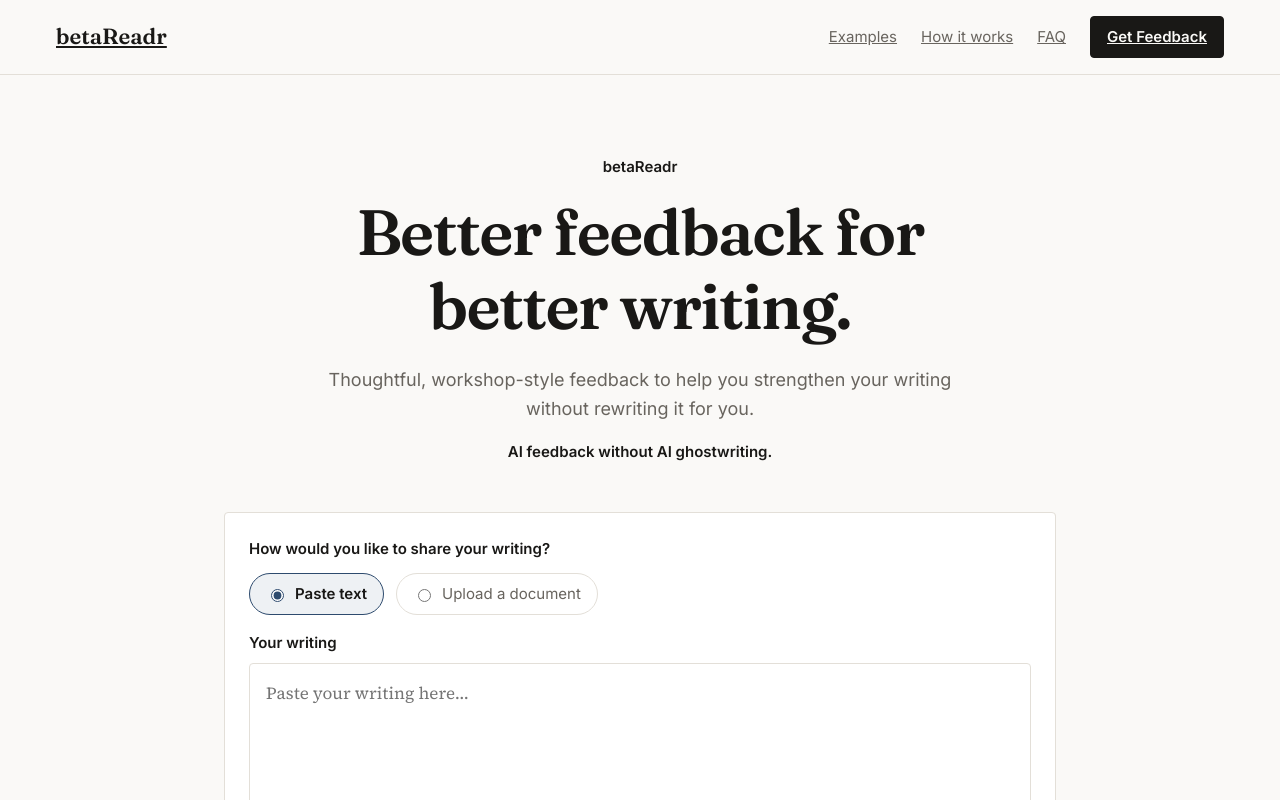
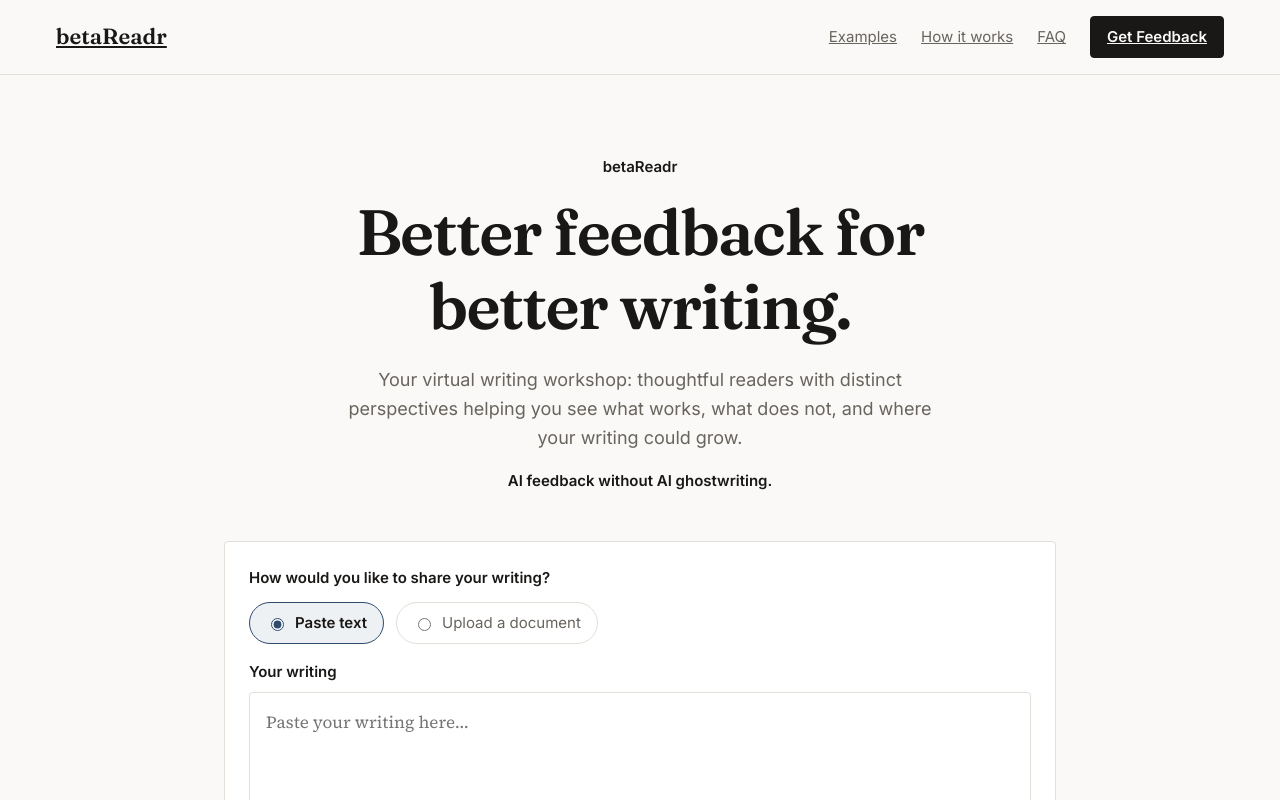
Before and after one commit to ethanryan/beta-readr, a Next.js app: page / in a window 1280 px wide. Shown: the top 800 px of the page. Built offline with nearby package versions, Linux system fonts and the light colour scheme; no server answers.

Commit message:
Position betaReadr as a virtual writing workshop

```diff
--- a/components/landing/Hero.tsx
+++ b/components/landing/Hero.tsx
@@ -9,8 +9,9 @@
           <p className={styles.eyebrow}>betaReadr</p>
           <h1 className={styles.headline}>Better feedback for better writing.</h1>
           <p className={styles.support}>
-            Thoughtful, workshop-style feedback to help you strengthen your
-            writing without rewriting it for you.
+            Your virtual writing workshop: thoughtful readers with distinct
+            perspectives helping you see what works, what does not, and where
+            your writing could grow.
           </p>
           <p className={styles.philosophy}>
             AI feedback without AI ghostwriting.
```
